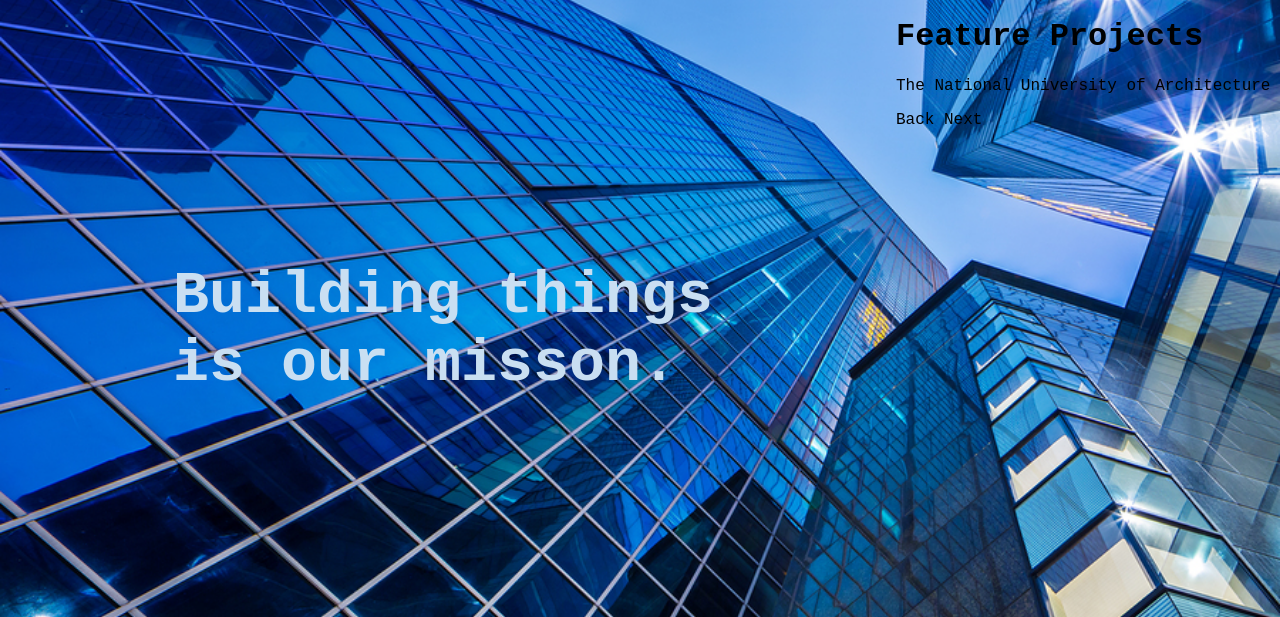
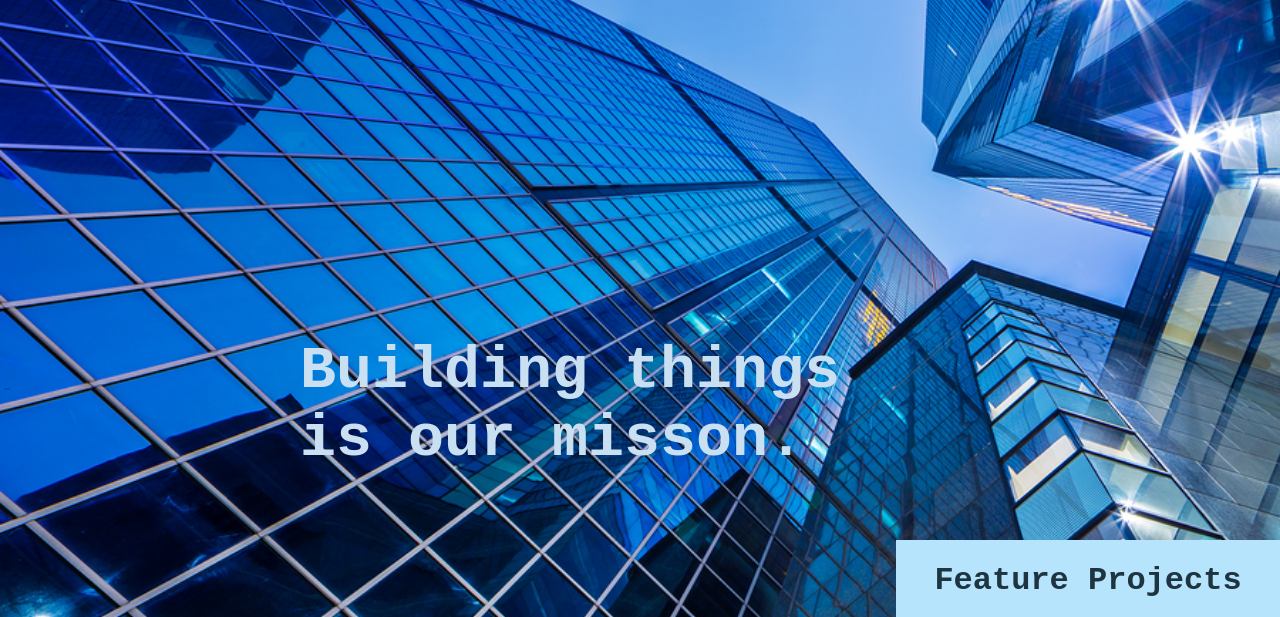
Before and after one commit to lldite/rtg-mentoring, a plain HTML site: page 2023-02-16-landing-page/2023-02-16-landing-page.html in a window 1280 px wide. Shown: the part 175-792 px from the top of the page. Drawn offline with Linux system fonts and the light colour scheme.

Commit message:
landing page fixes

```diff
--- a/2023-02-16-landing-page/2023-02-16-landing-page.html
+++ b/2023-02-16-landing-page/2023-02-16-landing-page.html
@@ -16,8 +16,7 @@
         display: flex;
         flex-direction: column;
       }
-      header,
-      .main .photo {
+      header {
         display: flex;
         justify-content: space-between;
         width: 100%;
@@ -29,7 +28,6 @@
       header .menu {
         width: 70%;
       }
-
       header .menu ul {
         list-style-type: none;
         margin: 0 0;
@@ -47,19 +45,18 @@
         font-weight: bold;
       }
       .main .photo {
+        position: relative;
         background-image: url("building.jpg");
         background-position: center;
         background-repeat: no-repeat;
         background-size: cover;
         height: 700px;
       }
+
       .main .photo .quote {
-        width: 70%;
-      }
-      .main .photo .projects {
-        width: 30%;
-      }
-      .main .photo .quote {
+        position: absolute;
+        top: 300px;
+        left: 300px;
         height: 250px;
         width: 550px;
         margin: auto 0 auto 0;
@@ -67,6 +64,29 @@
       .main .photo .quote h1 {
         font-size: 60px;
         color: #c9dff2;
+      }
+      .main .photo .projects {
+        width: 30%;
+        position: absolute;
+        bottom: 0;
+        right: 0;
+        background-color: #b6e4fc;
+        color: #1e3440;
+        text-align: center;
+      }
+      .main .photo .projects .navigation {
+        display: flex;
+        background-color: #4f5c63;
+        color: aliceblue;
+        text-align: center;
+      }
+      .main .photo .projects .navigation span {
+        flex-grow: 1;
+        font-size: 20px;
+        padding: 10px 20px;
+      }
+      .main .photo .projects .navigation .back {
+        border-right: solid aliceblue 2px;
       }
       .main .reputation {
         text-align: center;
@@ -122,8 +142,8 @@
           <h1>Feature Projects</h1>
           <p>The National University of Architecture</p>
           <div class="navigation">
-            <span class="back">Back</span>
-            <span>Next</span>
+            <span class="back">← Back</span>
+            <span>Next →</span>
           </div>
         </div>
       </div>
```
